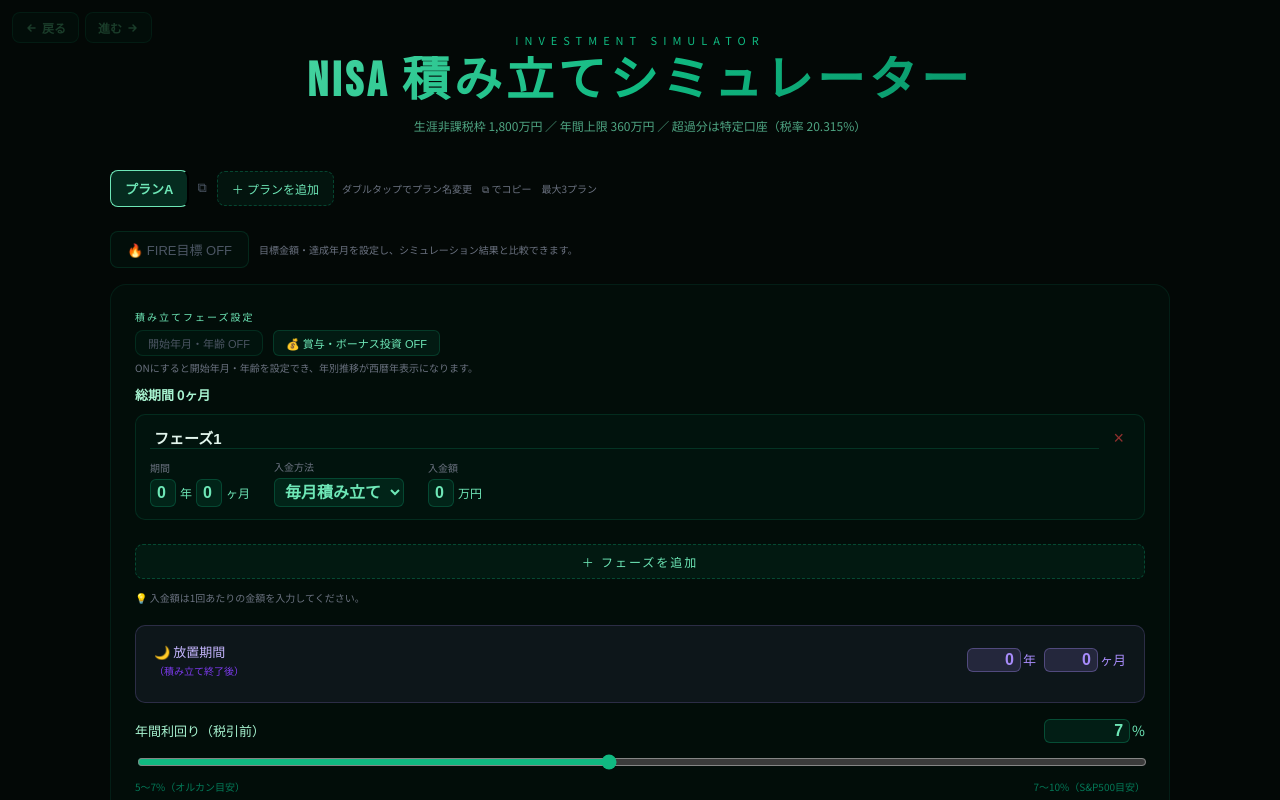
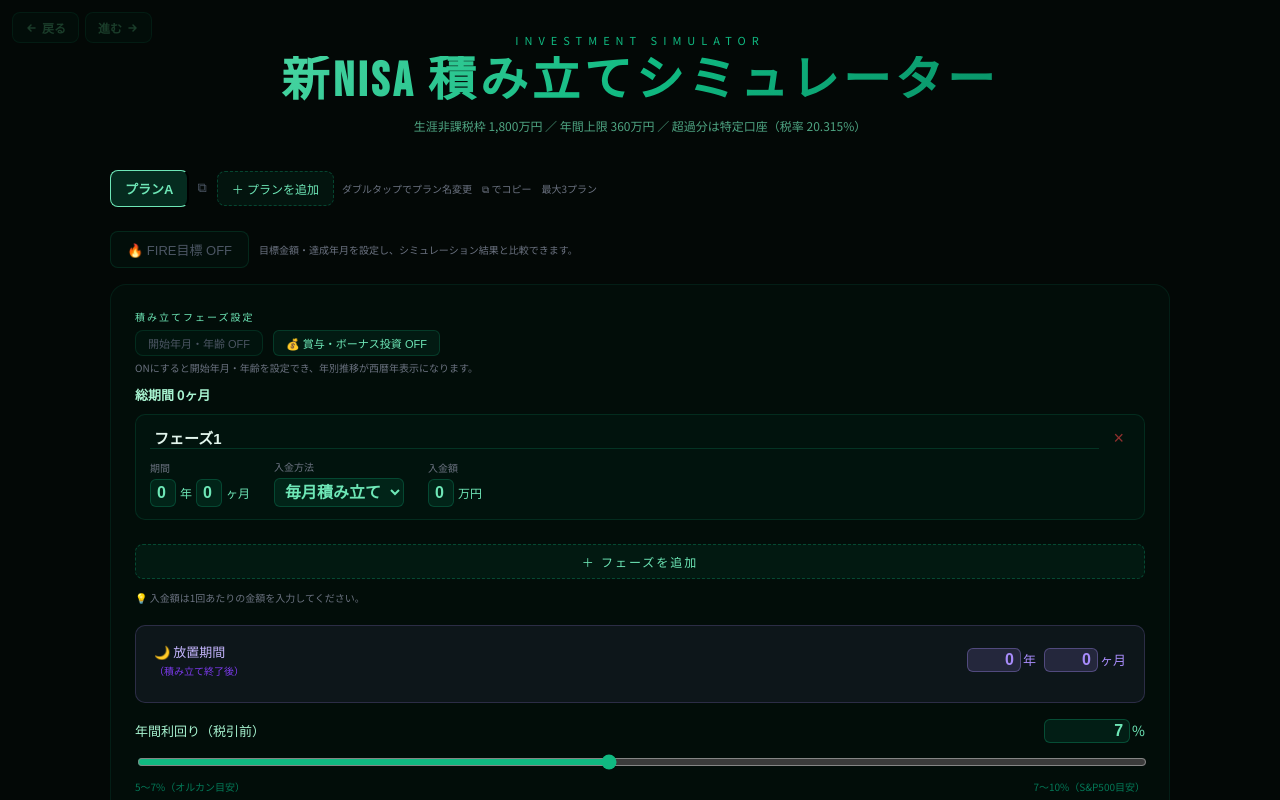
Before and after one commit to Okaengo/nisa-app, a React (Create React App) app: page / in a window 1280 px wide. Shown: the top 800 px of the page. Built offline with nearby package versions, Linux system fonts and the light colour scheme.

Commit message:
Update App.jsx

```diff
--- a/src/App.jsx
+++ b/src/App.jsx
@@ -349,6 +349,7 @@ function FireResult({ monthlyAmount, withdrawalRate, targetYear, targetMonth, ch
       {/* 不足時：提案を横幅フルで表示 */}
       {!achieved && (
         <div style={{ fontSize: 12, color: "#9ca3af", lineHeight: 2, borderTop: "1px solid rgba(16,185,129,0.08)", paddingTop: 10 }}>
+          <div>目標時点の税引後資産から{withdrawalRate}%で取り崩すと月<span style={{ color: "#6ee7b7", fontWeight: 700 }}>{Math.floor(balanceAtTarget * (withdrawalRate / 100) / 12 * 10) / 10}万円</span>使えます。</div>
           {monthlyAdd !== null && <div>・積立額を全体で月+{monthlyAdd}万円増やすと達成できます。</div>}
           {yearsExtend !== null && <div>・目標を{yearsExtend}まで延ばすと達成できます。</div>}
         </div>
@@ -1277,7 +1278,7 @@ export default function NisaSimulator() {
 
       <div style={{ textAlign: "center", marginBottom: 36 }}>
         <div style={{ fontSize: 11, letterSpacing: 6, color: "#10b981", marginBottom: 8 }}>INVESTMENT SIMULATOR</div>
-        <h1 style={{ fontFamily: "Bebas Neue, sans-serif", fontSize: "clamp(22px, 5vw, 48px)", letterSpacing: 4, background: "linear-gradient(135deg, #6ee7b7 0%, #10b981 50%, #047857 100%)", WebkitBackgroundClip: "text", WebkitTextFillColor: "transparent", margin: 0, lineHeight: 1.1 }}>NISA 積み立てシミュレーター</h1>
+        <h1 style={{ fontFamily: "Bebas Neue, sans-serif", fontSize: "clamp(22px, 5vw, 48px)", letterSpacing: 4, background: "linear-gradient(135deg, #6ee7b7 0%, #10b981 50%, #047857 100%)", WebkitBackgroundClip: "text", WebkitTextFillColor: "transparent", margin: 0, lineHeight: 1.1 }}>新NISA 積み立てシミュレーター</h1>
         <p style={{ color: "#6ee7b7", opacity: 0.7, fontSize: 12, marginTop: 8 }}>生涯非課税枠 1,800万円 ／ 年間上限 360万円 ／ 超過分は特定口座（税率 20.315%）</p>
       </div>
 
```
